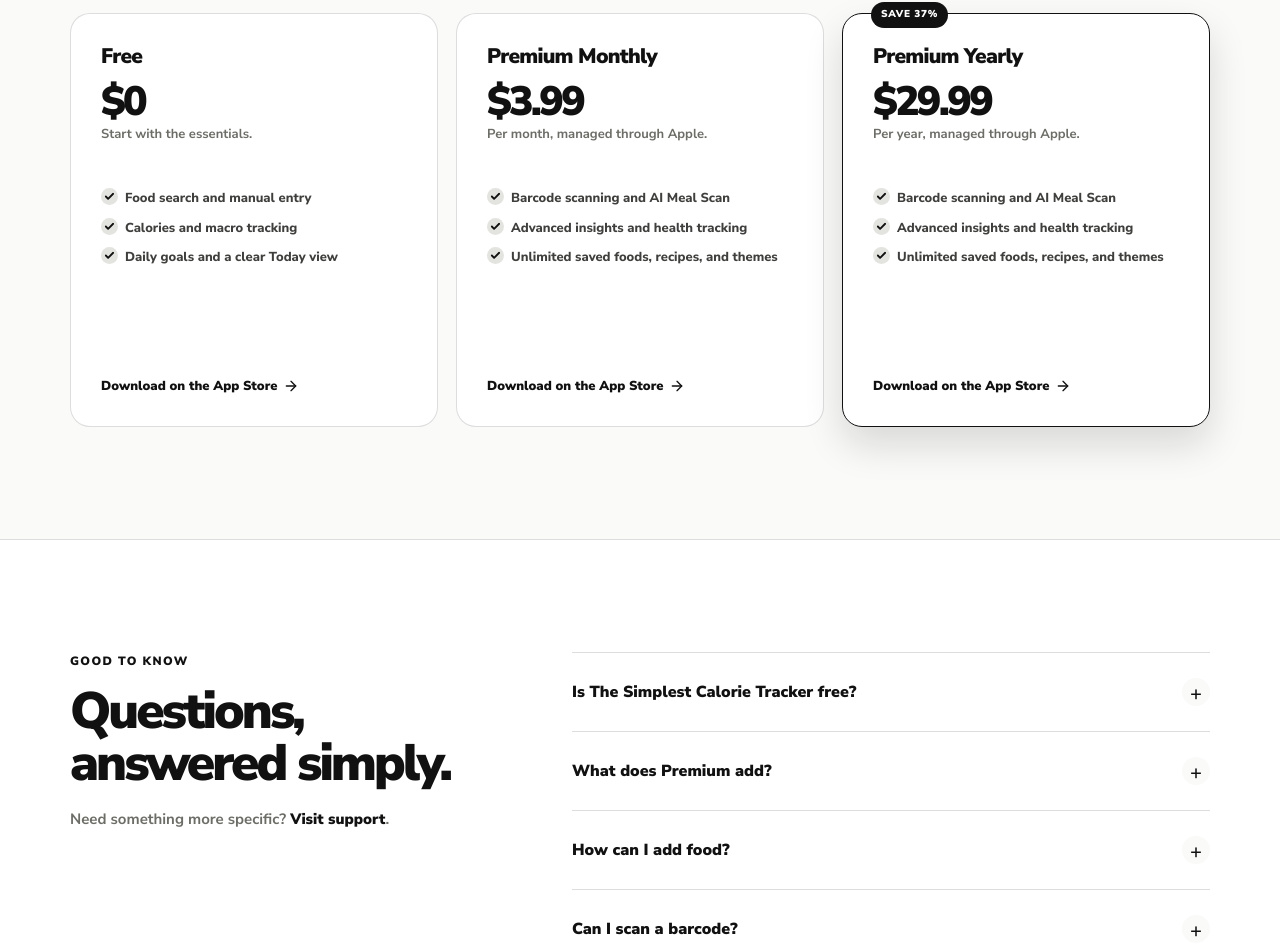
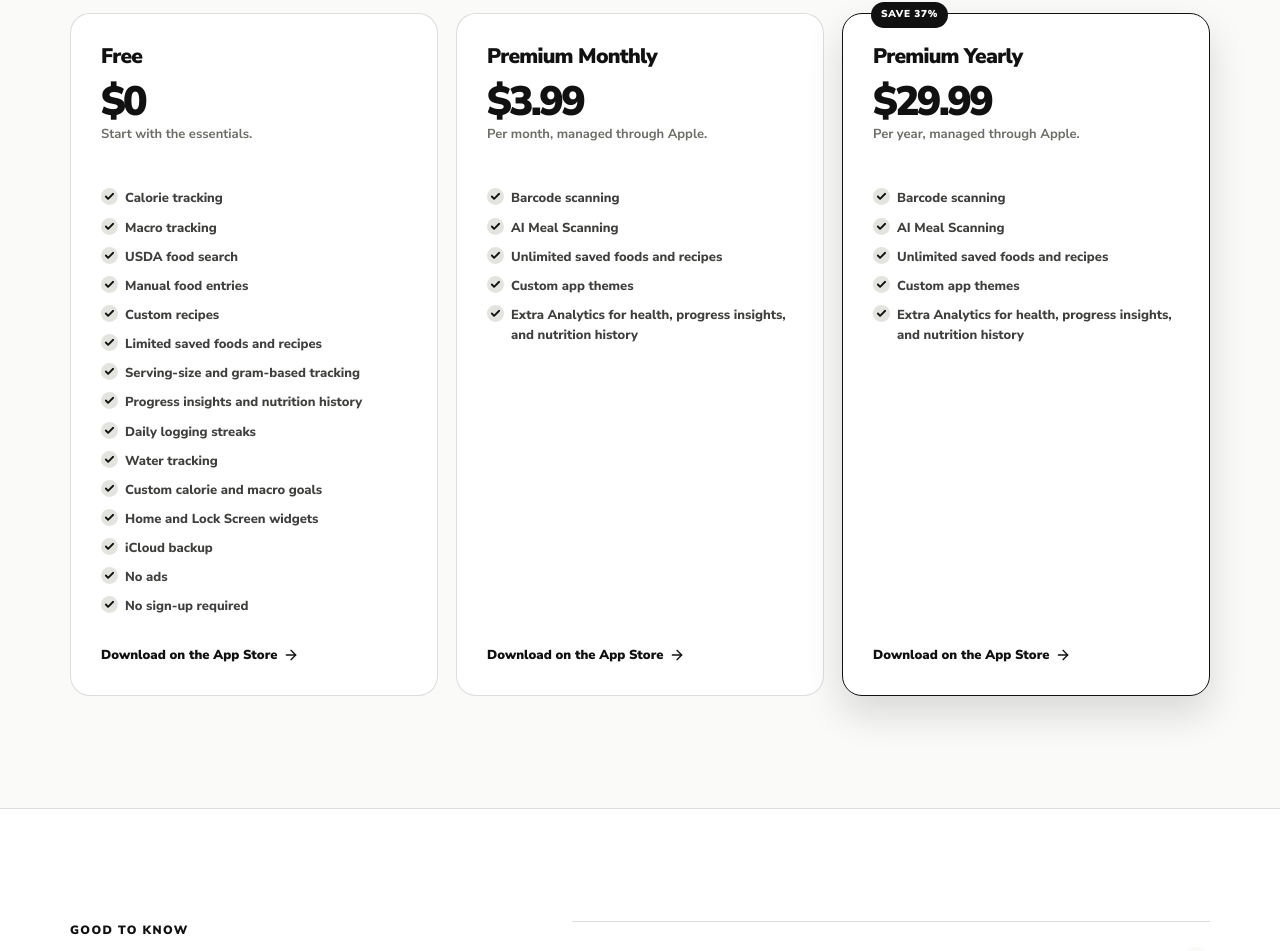
Before and after one commit to paulkhayet/CalorieTrackerWebsite, a Next.js app: page / in a window 1280 px wide. Shown: the part 4518-5469 px from the top of the page. Built offline with nearby package versions, Linux system fonts and the light colour scheme.

Commit message:
Update pricing feature lists

```diff
--- a/src/app/_content/marketing.ts
+++ b/src/app/_content/marketing.ts
@@ -34,9 +34,21 @@
     badge: null,
     detail: "Start with the essentials.",
     features: [
-      "Food search and manual entry",
-      "Calories and macro tracking",
-      "Daily goals and a clear Today view",
+      "Calorie tracking",
+      "Macro tracking",
+      "USDA food search",
+      "Manual food entries",
+      "Custom recipes",
+      "Limited saved foods and recipes",
+      "Serving-size and gram-based tracking",
+      "Progress insights and nutrition history",
+      "Daily logging streaks",
+      "Water tracking",
+      "Custom calorie and macro goals",
+      "Home and Lock Screen widgets",
+      "iCloud backup",
+      "No ads",
+      "No sign-up required",
     ],
   },
   {
@@ -45,9 +57,11 @@
     detail: "Per month, managed through Apple.",
     badge: null,
     features: [
-      "Barcode scanning and AI Meal Scan",
-      "Advanced insights and health tracking",
-      "Unlimited saved foods, recipes, and themes",
+      "Barcode scanning",
+      "AI Meal Scanning",
+      "Unlimited saved foods and recipes",
+      "Custom app themes",
+      "Extra Analytics for health, progress insights, and nutrition history",
     ],
     featured: false,
   },
@@ -57,9 +71,11 @@
     detail: "Per year, managed through Apple.",
     badge: "Save 37%",
     features: [
-      "Barcode scanning and AI Meal Scan",
-      "Advanced insights and health tracking",
-      "Unlimited saved foods, recipes, and themes",
+      "Barcode scanning",
+      "AI Meal Scanning",
+      "Unlimited saved foods and recipes",
+      "Custom app themes",
+      "Extra Analytics for health, progress insights, and nutrition history",
     ],
     featured: true,
   },
```
